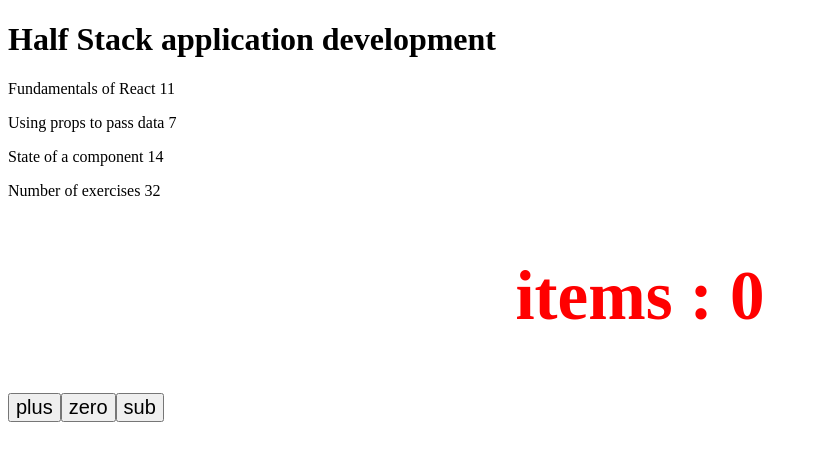
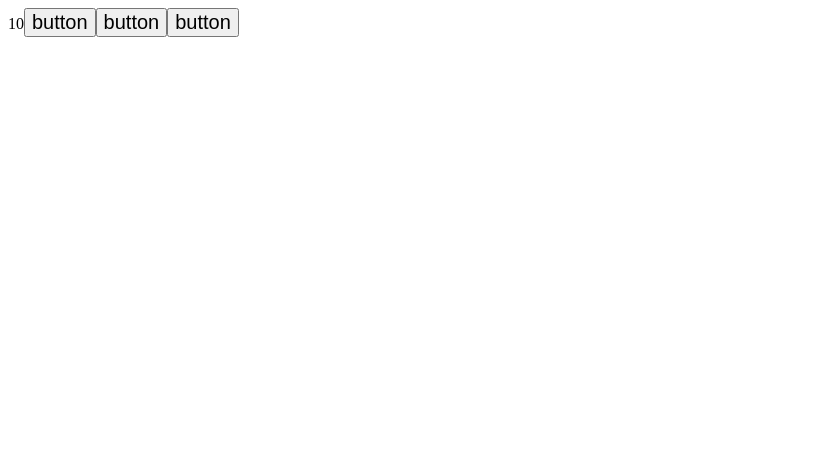
Before and after one commit to JabSYsEmb/Fullstack-By-Helsinki, a React (Create React App) app in the folder part1/courseinfo/: page / in a window 1280 px wide. Shown: the top 460 px of the page, without its empty margins (0-817 px from the left). Built offline with nearby package versions, Linux system fonts and the light colour scheme.

Commit message:
modification for last part of part1

```diff
--- a/part1/courseinfo/src/App.css
+++ b/part1/courseinfo/src/App.css
@@ -8,3 +8,8 @@ h2 {
 button {
   font-size: calc(12px + 1vmin);
 }
+
+.center {
+  align-items: center;
+  text-align: center;
+}
--- a/part1/courseinfo/src/App.js
+++ b/part1/courseinfo/src/App.js
@@ -17,53 +17,122 @@ const Total = (props) => <p> {props.course.msg} {props.course.parts.reduce((resu
 
 const Header  = (props) => <h1>{props.course.name}</h1>
 
-const Counter = ({course}) => {
-  return(
-  <>
-    <h2>{course.counter.msg}  {course.counter.counterState} </h2>
-    <button onClick={course.counter.increaseByOne}>plus</button>
-    <button onClick={course.counter.setToZero}>zero</button>
-    <button onClick={course.counter.decreaseByOne}>sub</button>
-  </>)
+const Counter = ({msg, counterState}) => <h2>{msg} {counterState}</h2>
+
+const Button = ({onClick, msg}) => <button onClick={onClick}>{msg}</button>
+
+const History = ({allClicks}) => {
+  console.log(allClicks);
+  if(allClicks.length === 0) {
+    return (
+      <div>
+        the app is used by pressing the buttons
+      </div>
+    )
+  }
+  return (
+  <div>
+    Pressed Buttons until now : {allClicks.join('-')}
+  </div>
+  )
 }
 
+// const App = () => {
+//   // const course = {
+//   //   name  : 'Half Stack application development',
+//   //   msg   : 'Number of exercises',
+//   //   parts : [
+//   //     {
+//   //       part      : 'Fundamentals of React',
+//   //       exercises : 11
+//   //     },
+//   //     {
+//   //       part      : 'Using props to pass data',
+//   //       exercises : 7
+//   //     },
+//   //     {
+//   //       part      : 'State of a component',
+//   //       exercises : 14
+//   //     }
+//   //   ],
+//   //   counter   : {
+//   //     counterState  : useState(0), //[]
+//   //     setToZero     : () => course.counter.counterState[1](0),
+//   //     increaseByOne : () => course.counter.counterState[1](course.counter.counterState[0]+ 1),
+//   //     decreaseByOne : () => course.counter.counterState[1](course.counter.counterState[0] - 1),
+//   //     msg           : "items :"
+//   //   }
+//   // }
+//   // const [clicks, setClicks]= useState({
+//   //   right: 0,
+//   //   left : 0
+//   // })
+//   // const setBothTozero      = () => setClicks({
+//   //   right: 0,
+//   //   left : 0
+//   // })
+//   // const increaseLeftByOne  = () => setClicks({
+//   //   ...clicks,
+//   //   left : clicks.left + 1
+//   // })
+//   // const increaseRightByOne = () => setClicks({
+//   //   ...clicks,
+//   //   right : clicks.right + 1
+//   // })
+
+//   // return (
+//   //   <div className="App-header">
+//   //     < Counter msg={course.counter.msg} counterState={course.counter.counterState} />
+//   //     <div className="center">
+//   //       < Button onClick={course.counter.increaseByOne} msg="increaseByOne" />
+//   //       < Button onClick={course.counter.setToZero} msg="setToZero" />
+//   //       < Button onClick={course.counter.decreaseByOne} msg="decreaseByOne" />
+//   //     </div>
+//   //     < Counter msg="left-counter :" counterState={clicks.left} />
+//   //     < Counter msg="right-counter :" counterState={clicks.right} />
+//   //     <div className="center">
+//   //       < Button onClick={increaseLeftByOne} msg="increseLeftByOne" />
+//   //       < Button onClick={setBothTozero} msg="setBothTozero" />
+//   //       < Button onClick={increaseRightByOne} msg="increaseRightByOne" />
+//   //     </div>
+//   //   </div>
+//   // )
+
+//   const [left, setLeft] = useState(0)
+//   const [right, setRight] = useState(0)
+//   const [allClicks, setAll] = useState([])
+//   const handleLeftClick = () => {    setAll(allClicks.concat('L'));    setLeft(left + 1) }
+//   const handleRightClick = () => {    setAll(allClicks.concat('R'));   setRight(right + 1)  }
+
+//   return (
+//     <div>
+//       {left}
+//       <Button onClick={handleLeftClick} msg="left" />
+//       <Button onClick={handleRightClick} msg="right" />
+//       {right}
+//       < History allClicks={allClicks} />
+//     </div>
+//   )
+// }
+
 const App = () => {
+  const [value, setValue] = useState(10)
 
-  const course = {
-    name  : 'Half Stack application development',
-    msg   : 'Number of exercises',
-    parts : [
-      {
-        part      : 'Fundamentals of React',
-        exercises : 11
-      },
-      {
-        part      : 'Using props to pass data',
-        exercises : 7
-      },
-      {
-        part      : 'State of a component',
-        exercises : 14
-      }
-    ],
-    counter   : {
-      counterState  : useState(0), //[]
-      setToZero     : () => course.counter.counterState[1](0),
-      increaseByOne : () => course.counter.counterState[1](course.counter.counterState[0] + 1),
-      decreaseByOne : () => course.counter.counterState[1](course.counter.counterState[0] - 1),
-      msg           : "items :"
-    }
+  const hello = (who) => {
+    const handler = () => {
+      console.log('hello', who)
+    };
+    return handler
   }
 
   return (
-    <div className="App-header">
-      < Header  course={course} />
-      < Content course={course} />
-      < Total   course={course} />
-      < Counter course={course} />
+    <div>
+      {value}
+      <button onClick={hello('world')}>button</button>
+      <button onClick={hello('react')}>button</button>
+      <button onClick={hello('function')}>button</button>
     </div>
   )
 }
 
-
 export default App;
```
